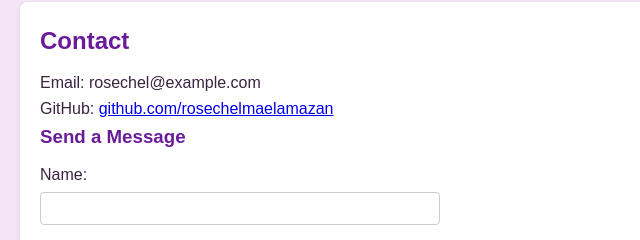
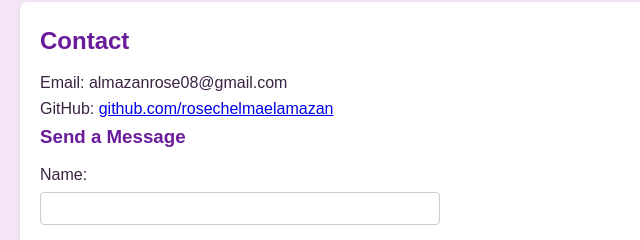
Before and after one commit to Ahmedhass6140/ahmedhass6140.github.io, a plain HTML site: page index.html in a window 1280 px wide. Shown: the part 1249-1489 px from the top of the page, 0-640 px from the left. Drawn offline with Linux system fonts and the light colour scheme; a script that the page names is missing.

Commit message:
Update index.html

```diff
--- a/index.html
+++ b/index.html
@@ -74,7 +74,7 @@
     <!-- Contact Section -->
     <section id="contact">
         <h2>Contact</h2>
-        <p>Email: rosechel@example.com</p>
+        <p>Email: almazanrose08@gmail.com</p>
         <p>GitHub: <a href="https://github.com/rosechelmaelamazan">github.com/rosechelmaelamazan</a></p>
 
         <h3>Send a Message</h3>
```
